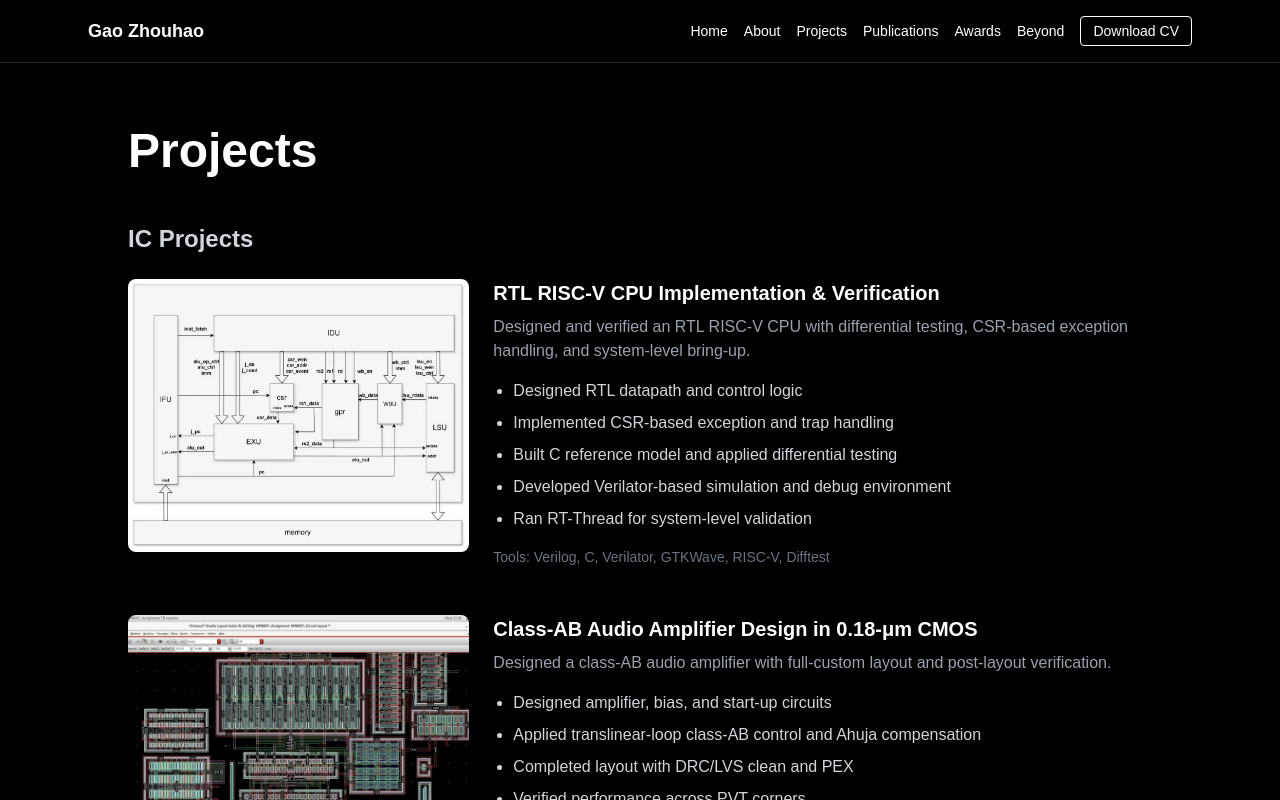
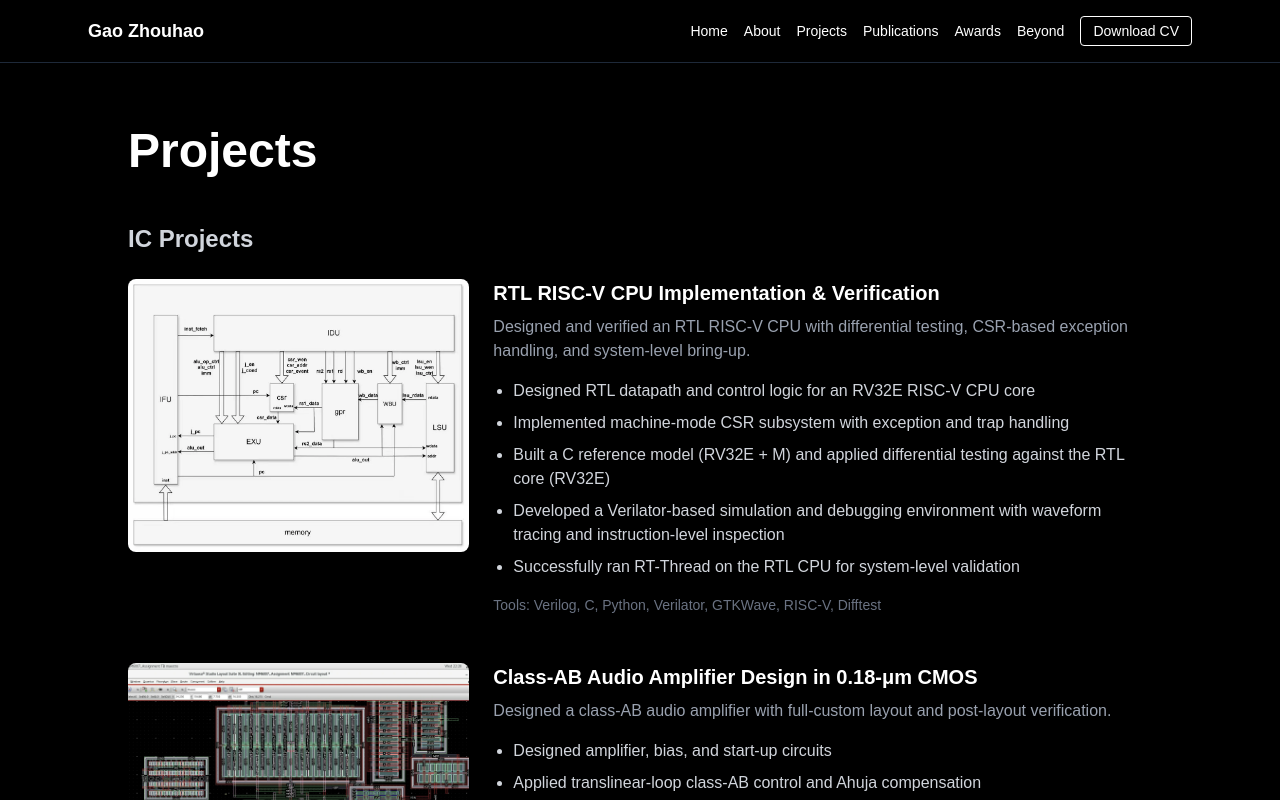
Before and after one commit to gaozhouhao/my-website, a Next.js app: page /projects in a window 1280 px wide. Shown: the top 800 px of the page. Built offline with nearby package versions, Linux system fonts and the light colour scheme.

Commit message:
modified

```diff
--- a/app/projects/page.tsx
+++ b/app/projects/page.tsx
@@ -36,15 +36,25 @@ export default function ProjectsPage() {
                 </p>
 
                 <ul className="mt-4 list-disc pl-5 space-y-2 text-gray-300 text-sm sm:text-base">
-                <li>Designed RTL datapath and control logic</li>
-                <li>Implemented CSR-based exception and trap handling</li>
-                <li>Built C reference model and applied differential testing</li>
-                <li>Developed Verilator-based simulation and debug environment</li>
-                <li>Ran RT-Thread for system-level validation</li>
+                <li>
+                    Designed RTL datapath and control logic for an RV32E RISC-V CPU core
+                </li>
+                <li>
+                    Implemented machine-mode CSR subsystem with exception and trap handling
+                </li>
+                <li>
+                    Built a C reference model (RV32E + M) and applied differential testing against the RTL core (RV32E)
+                </li>
+                <li>
+                    Developed a Verilator-based simulation and debugging environment with waveform tracing and instruction-level inspection
+                </li>
+                <li>
+                    Successfully ran RT-Thread on the RTL CPU for system-level validation
+                </li>
                 </ul>
 
                 <p className="mt-4 text-sm text-gray-500">
-                Tools: Verilog, C, Verilator, GTKWave, RISC-V, Difftest
+                Tools: Verilog, C, Python, Verilator, GTKWave, RISC-V, Difftest
                 </p>
             </div>
             </div>
```
